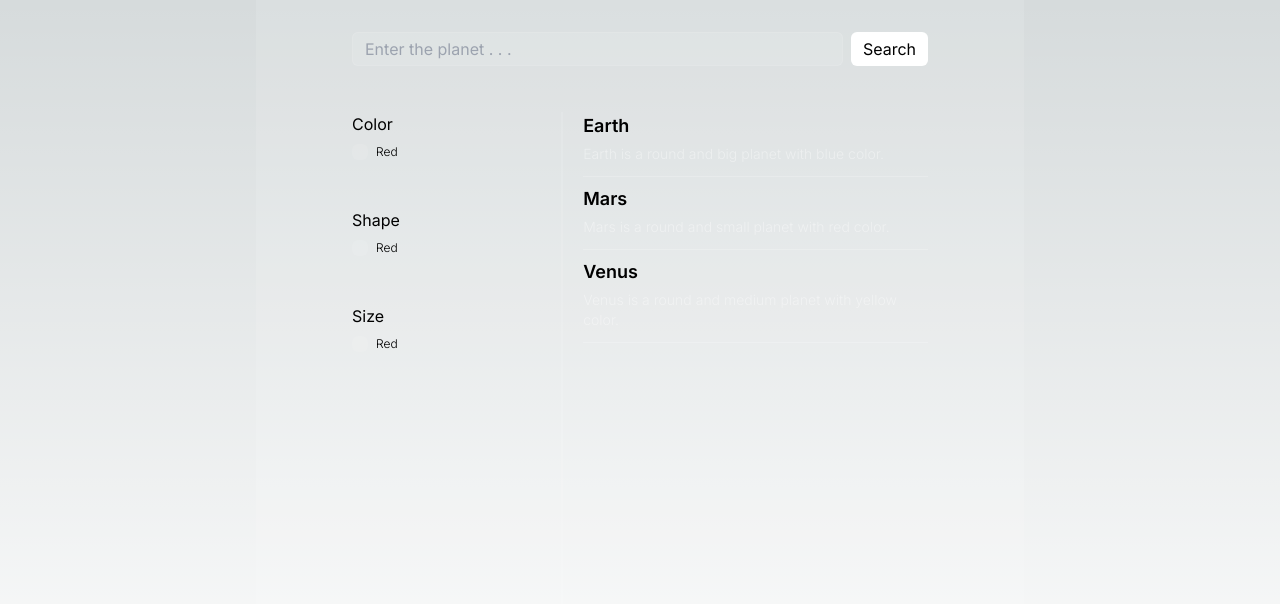
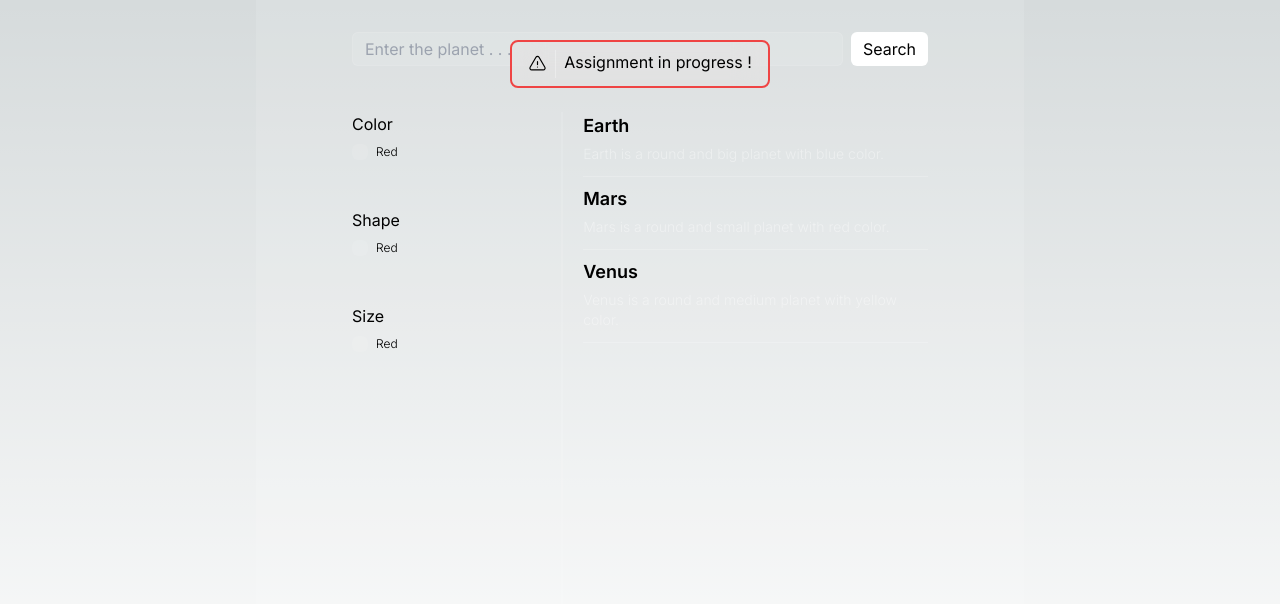
Before and after one commit to dalaixlmao/Filter-mate, a Next.js app: page / in a window 1280 px wide. Shown: the top 604 px of the page. Built offline with nearby package versions, Linux system fonts and the light colour scheme.

Commit message:
Added error warning

```diff
--- a/app/page.tsx
+++ b/app/page.tsx
@@ -1,5 +1,5 @@
 "use client";
-
+import Alert from "@/components/Alert";
 import { RootState } from "@/store/store";
 import Image from "next/image";
 import { useDispatch, useSelector } from "react-redux";
@@ -13,6 +13,8 @@ export default function Home() {
 
   return (
     <div className="h-screen w-screen flex flex-col items-center">
+      <div className="absolute top-10 bg-red-100/10 backdrop-blur-lg px-4 py-2 border-red-500 border-2 rounded-lg flex flex-row">
+      <Alert /> Assignment in progress !</div>
       <div className="md:4/5 lg:w-3/5 bg-white/10 h-full">
         <div className="h-[10%] flex flex-col items-center">
           <SearchBar />
--- /dev/null
+++ b/components/Alert.tsx
@@ -0,0 +1,6 @@
+export default function Alert(){
+    return <svg xmlns="http://www.w3.org/2000/svg" fill="none" viewBox="0 0 24 24" strokeWidth={1.5} stroke="currentColor" className="size-7 pr-2 border-r mr-2 border-white/30">
+  <path strokeLinecap="round" strokeLinejoin="round" d="M12 9v3.75m-9.303 3.376c-.866 1.5.217 3.374 1.948 3.374h14.71c1.73 0 2.813-1.874 1.948-3.374L13.949 3.378c-.866-1.5-3.032-1.5-3.898 0L2.697 16.126ZM12 15.75h.007v.008H12v-.008Z" />
+</svg>
+
+}
```
